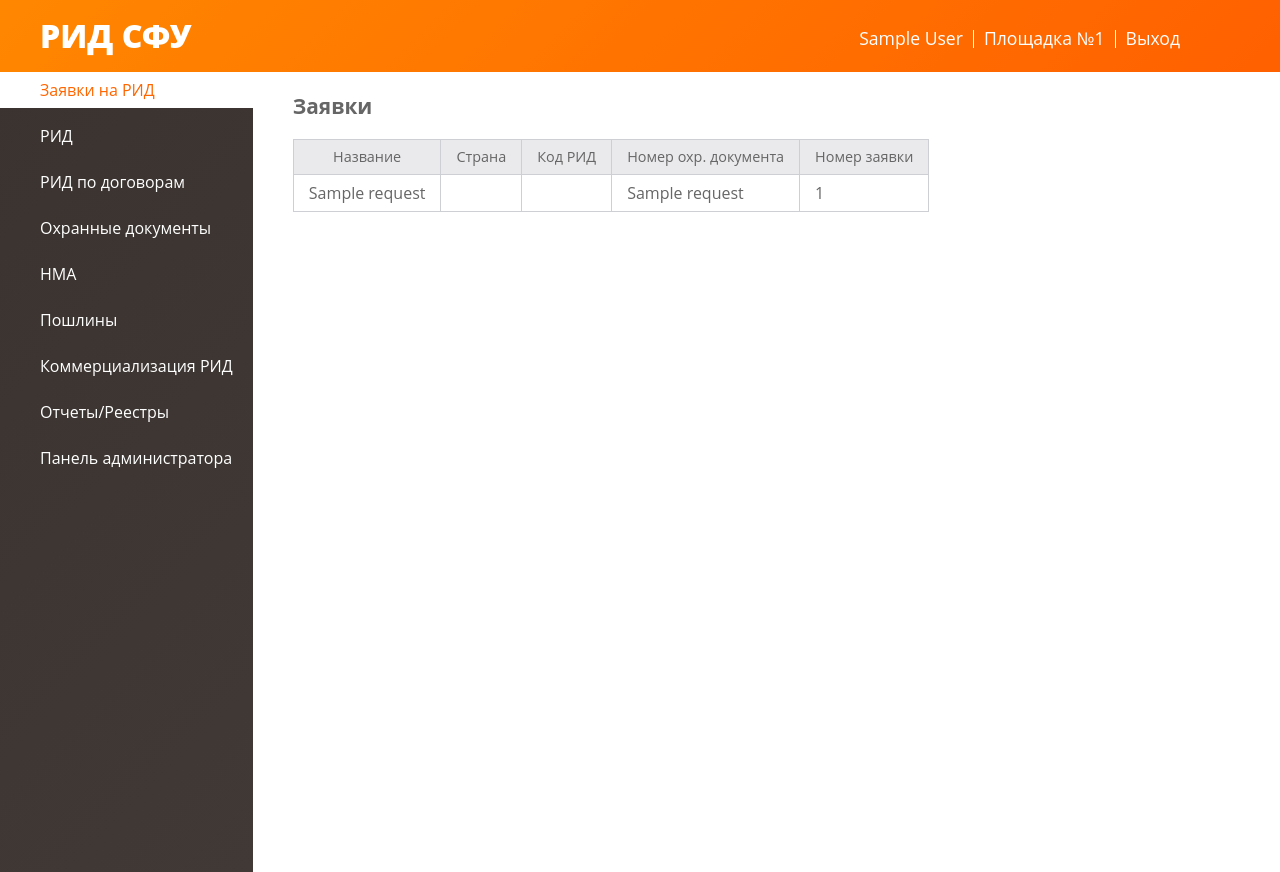
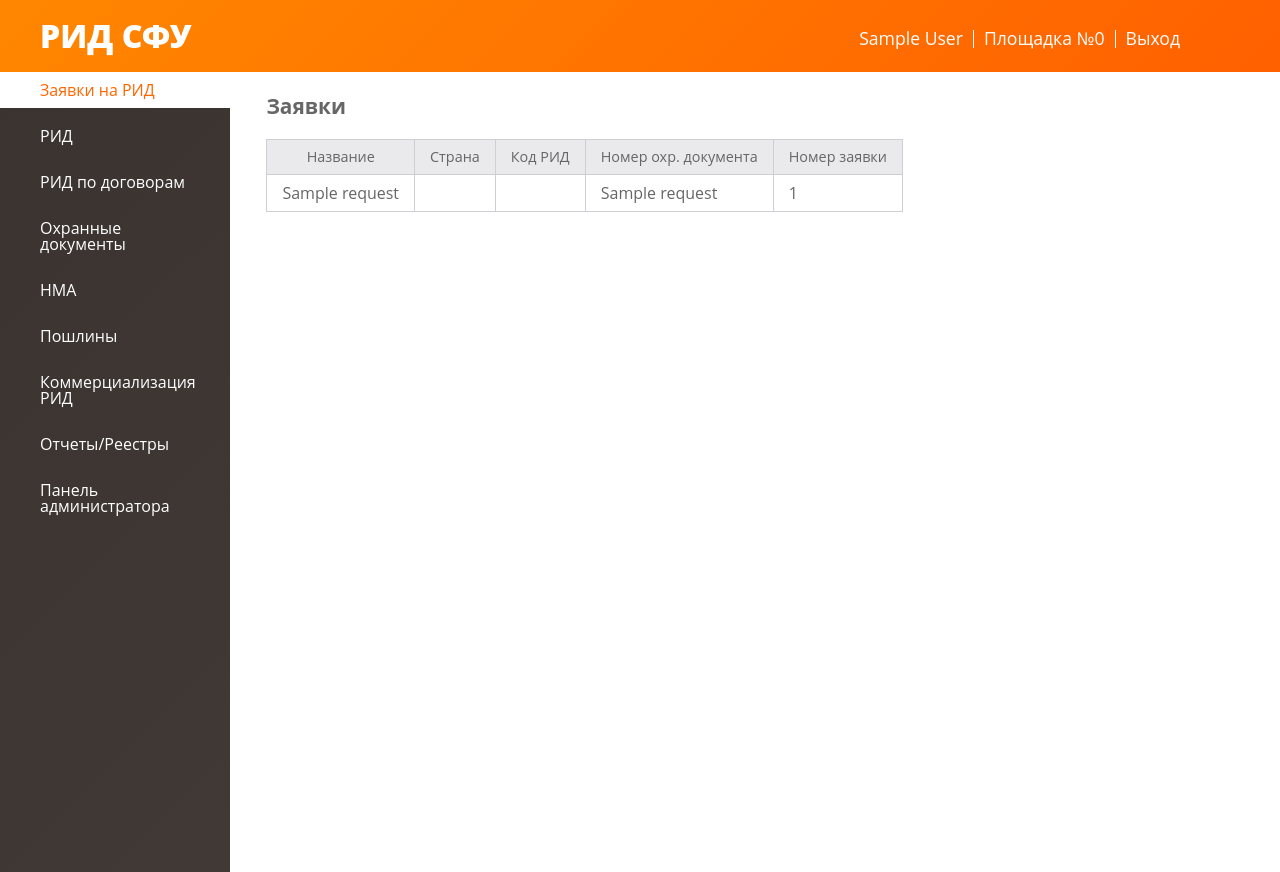
Before and after one commit to nikita250996/ria-project, a Django app: page / in a window 1280 px wide. Run offline with Django 3.2, Linux system fonts and the light colour scheme; a user stored in the database is signed in; tables that the repository leaves empty hold one stand-in row (values such as "Sample post").

Commit message:
fit table into parent div

```diff
--- a/ria_project/application/static/css/stylesheet.css
+++ b/ria_project/application/static/css/stylesheet.css
@@ -143,19 +143,28 @@ a {
 
 
 /* GRID */
+.container {
+  font-size: 0;
+}
+
 .col {
   display: inline-block;
 
   vertical-align: top;
-
-  font-size: 0;
 }
 
+.menu-container {
+  width: 18%;
+}
+
+.content-container {
+  width: 82%;
+}
 
 /* MENU */
 .menu {
   height: 100vh;
-
+  /*max-height: 100vh;*/
   font-size: 1rem;
   font-weight: 500;
   background: linear-gradient(135deg, #3a332f 0%,#403935 100%);
@@ -187,7 +196,13 @@ a {
   font-weight: 400;
 }
 
+.table-container {
+  overflow: auto;
+}
+
 .table {
+  word-break: break-word;
+
   border-collapse: collapse;
   border-spacing: 0;
 }
--- a/ria_project/application/templates/base_template.html
+++ b/ria_project/application/templates/base_template.html
@@ -26,9 +26,9 @@
 		<h1 class="project-name"><a href="{% url 'index' %}" class="project-link">РИД СФУ</a></h1>
 	</header>
 
-	<div>
+	<div class="container">
 		<!-- Меню/Навигация -->
-		<div class="col col-1-2">
+		<div class="col menu-container">
             {% block nav %}
 			<nav class="menu">
 				<ul class="navigation-list">
@@ -49,7 +49,7 @@
 		</div>
 
 		<!-- Основная часть -->
-		<div class="col col-1-2">
+		<div class="col content-container">
 			<main class="content">
 				<!-- Таблица -->
         <section>
--- a/ria_project/application/templates/index.html
+++ b/ria_project/application/templates/index.html
@@ -1,8 +1,9 @@
 {% extends "base_template.html" %}
 
 {% block table %}
+<h3 class="table-name">Заявки</h3>
+<div class="table-container">
     <table class="table">
-    <caption class="table-name">Заявки</caption>
         <thead class="table-header">
             <tr>
                 <th scope="col">Название</th>
@@ -14,6 +15,7 @@
         </thead>
         <tbody class="table-body">
             {% for obj in ip_requests %}
+                <tr>
                     <td>{{ obj.ip_name }}</td>
                     <td>
                       {{ obj.country.first.name }}
@@ -21,7 +23,9 @@
                     <td>{{ obj.ip_code }}</td>
                     <td>{{ obj.protection_title }}</td>
                     <td>{{ obj.number }}</td>
+                </tr>
             {% endfor %}
         </tbody>
     </table>
+</div>
 {% endblock %}
--- a/ria_project/application/templatetags/app_extras.py
+++ b/ria_project/application/templatetags/app_extras.py
@@ -6,5 +6,7 @@ register = template.Library()
 
 @register.simple_tag
 def ground(user):
-    emp = Employees.objects.get(user=user.id)
-    return emp.ground.ground_code
+    if not user.is_superuser:
+        emp = Employees.objects.get(user=user.id)
+        return emp.ground.ground_code
+    return 0
```
Lines whose indentation alone changed are shown as unchanged.
